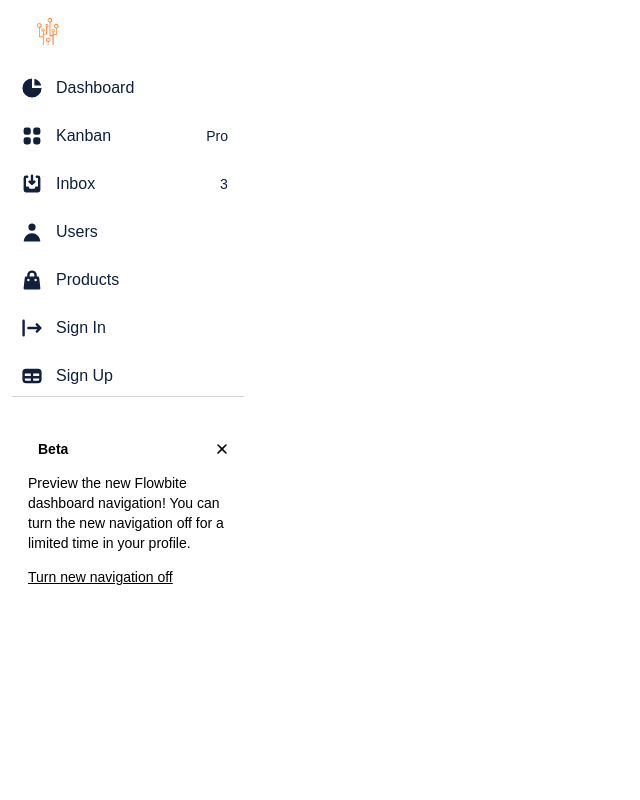
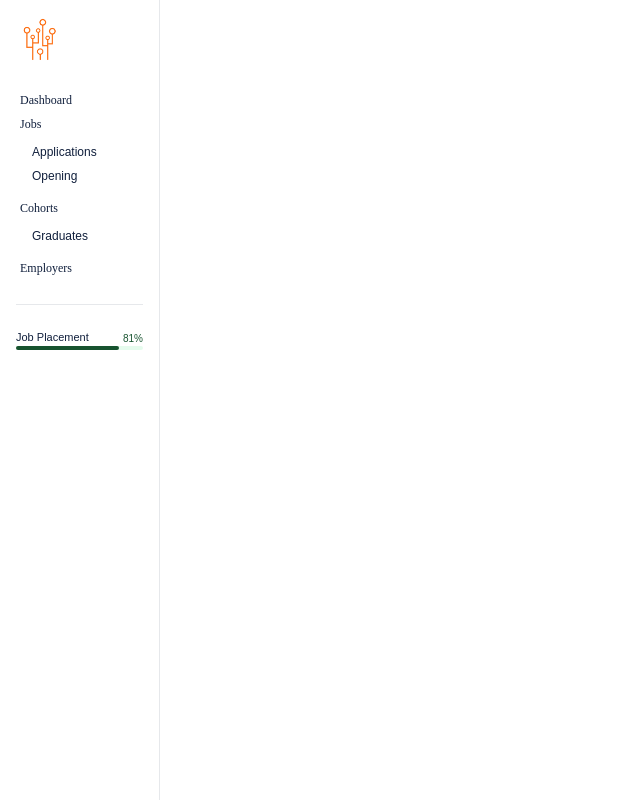
Before and after one commit to YomZsamora/job-board-frontend, a React (Create React App) app: page /outcomes/dashboard in a window 1280 px wide. Shown: the whole page, without its empty margins (0-640 px from the left). Built offline with nearby package versions, Linux system fonts and the light colour scheme; sample sign-in values are in the browser's storage.

Commit message:
Changing Sidebar Location. Create SideBar component.

```diff
--- a/src/components/outcomes/Outcomes.js
+++ b/src/components/outcomes/Outcomes.js
@@ -4,6 +4,7 @@
 import Navbar from '../navbar/Navbar';
 import BulkUploadModal from '../UIElements/modals/BulkUploadModal';
 import { Outlet } from "react-router-dom";
+import { FontAwesomeIcon } from '@fortawesome/react-fontawesome';
 
 function Outcomes({user, logout}) {
     const [show, setShow] = useState(false);
@@ -14,75 +15,76 @@
             <Helmet>
                 <title>Outcomes | Moringa Job-Board </title>
             </Helmet>
+
+
             {/* <Navbar user={user} logout={logout} showBulkUpload={showBulkUpload} /> */}
 
 
-            <aside class="w-64" aria-label="Sidebar">
-                <div class="overflow-y-auto py-4 px-3 bg-gray-50 rounded dark:bg-gray-800">
-                    <a href="" class="flex items-center pl-2.5 mb-5">
-                        <img className="w-8 h-8 mx-1.5 sm:mx-2.5" src="/images/logo.png" alt="logo" />
+            <aside class="w-40" aria-label="Sidebar">
+                <div class="overflow-y-auto py-4 px-4 border-r border-primary/10 h-screen">
+                    <a href="/outcomes/dashboard" class="flex items-center">
+                        <img src="/images/logo.png" class="w-12 mr-3" alt="Moringa Logo" />
                     </a>
-                    <ul class="space-y-2 border-b border-primary/20">
+                    <ul class="border-b border-primary/10 py-6">
                         <li>
-                            <a href="#" class="flex items-center p-2 text-base font-normal text-primary rounded-lg  hover:bg-gray-100 dark:hover:bg-gray-700">
-                            <svg class="w-6 h-6 text-gray-500 transition duration-75 dark:text-gray-400 group-hover:text-primary dark:group-hover:text-white" fill="currentColor" viewBox="0 0 20 20" xmlns="http://www.w3.org/2000/svg"><path d="M2 10a8 8 0 018-8v8h8a8 8 0 11-16 0z"></path><path d="M12 2.252A8.014 8.014 0 0117.748 8H12V2.252z"></path></svg>
-                            <span class="ml-3">Dashboard</span>
+                            <a href="/outcomes/dashboard" class="flex items-center p-1 text-xs text-nunito-semiBold text-primary">
+                                <span>Dashboard</span>
                             </a>
                         </li>
                         <li>
-                            <a href="#" class="flex items-center p-2 text-base font-normal text-primary rounded-lg  hover:bg-gray-100 dark:hover:bg-gray-700">
-                            <svg class="flex-shrink-0 w-6 h-6 text-gray-500 transition duration-75 dark:text-gray-400 group-hover:text-primary dark:group-hover:text-white" fill="currentColor" viewBox="0 0 20 20" xmlns="http://www.w3.org/2000/svg"><path d="M5 3a2 2 0 00-2 2v2a2 2 0 002 2h2a2 2 0 002-2V5a2 2 0 00-2-2H5zM5 11a2 2 0 00-2 2v2a2 2 0 002 2h2a2 2 0 002-2v-2a2 2 0 00-2-2H5zM11 5a2 2 0 012-2h2a2 2 0 012 2v2a2 2 0 01-2 2h-2a2 2 0 01-2-2V5zM11 13a2 2 0 012-2h2a2 2 0 012 2v2a2 2 0 01-2 2h-2a2 2 0 01-2-2v-2z"></path></svg>
-                            <span class="flex-1 ml-3 whitespace-nowrap">Kanban</span>
-                            <span class="inline-flex justify-center items-center px-2 ml-3 text-sm font-medium text-gray-800 bg-gray-200 rounded-full dark:bg-gray-700 dark:text-gray-300">Pro</span>
-                            </a>
+                            <button type="button" class="flex items-center p-1 w-full text-xs text-nunito-semiBold text-primary" aria-controls="dropdown-example" data-collapse-toggle="dropdown-example">
+                                <span class="flex-1 text-left whitespace-nowrap" sidebar-toggle-item>Jobs</span>
+                            </button>
+                            <ul id="dropdown-example" class="pt-1 pb-2">
+                                <li>
+                                    <a href="#" class="flex items-center p-1 pl-4 w-full text-xs text-nunito-regular text-primary">Applications</a>
+                                </li>
+                                <li>
+                                    <a href="#" class="flex items-center p-1 pl-4 w-full text-xs text-nunito-regular text-primary">Opening</a>
+                                </li>
+                            </ul>
                         </li>
                         <li>
-                            <a href="#" class="flex items-center p-2 text-base font-normal text-primary rounded-lg  hover:bg-gray-100 dark:hover:bg-gray-700">
-                            <svg class="flex-shrink-0 w-6 h-6 text-gray-500 transition duration-75 dark:text-gray-400 group-hover:text-primary dark:group-hover:text-white" fill="currentColor" viewBox="0 0 20 20" xmlns="http://www.w3.org/2000/svg"><path d="M8.707 7.293a1 1 0 00-1.414 1.414l2 2a1 1 0 001.414 0l2-2a1 1 0 00-1.414-1.414L11 7.586V3a1 1 0 10-2 0v4.586l-.293-.293z"></path><path d="M3 5a2 2 0 012-2h1a1 1 0 010 2H5v7h2l1 2h4l1-2h2V5h-1a1 1 0 110-2h1a2 2 0 012 2v10a2 2 0 01-2 2H5a2 2 0 01-2-2V5z"></path></svg>
-                            <span class="flex-1 ml-3 whitespace-nowrap">Inbox</span>
-                            <span class="inline-flex justify-center items-center p-3 ml-3 w-3 h-3 text-sm font-medium text-blue-600 bg-blue-200 rounded-full dark:bg-blue-900 dark:text-blue-200">3</span>
-                            </a>
+                            <button type="button" class="flex items-center p-1 w-full text-xs text-nunito-semiBold text-primary" aria-controls="dropdown-example" data-collapse-toggle="dropdown-example">
+                                <span class="flex-1 text-left whitespace-nowrap" sidebar-toggle-item>Cohorts</span>
+                            </button>
+                            <ul id="dropdown-example" class="pt-1 pb-2">
+                                <li>
+                                    <a href="#" class="flex items-center p-1 pl-4 w-full text-xs text-nunito-regular text-primary">Graduates</a>
+                                </li>
+                            </ul>
                         </li>
+
                         <li>
-                            <a href="#" class="flex items-center p-2 text-base font-normal text-primary rounded-lg  hover:bg-gray-100 dark:hover:bg-gray-700">
-                            <svg class="flex-shrink-0 w-6 h-6 text-gray-500 transition duration-75 dark:text-gray-400 group-hover:text-primary dark:group-hover:text-white" fill="currentColor" viewBox="0 0 20 20" xmlns="http://www.w3.org/2000/svg"><path fill-rule="evenodd" d="M10 9a3 3 0 100-6 3 3 0 000 6zm-7 9a7 7 0 1114 0H3z" clip-rule="evenodd"></path></svg>
-                            <span class="flex-1 ml-3 whitespace-nowrap">Users</span>
-                            </a>
-                        </li>
-                        <li>
-                            <a href="#" class="flex items-center p-2 text-base font-normal text-primary rounded-lg  hover:bg-gray-100 dark:hover:bg-gray-700">
-                            <svg class="flex-shrink-0 w-6 h-6 text-gray-500 transition duration-75 dark:text-gray-400 group-hover:text-primary dark:group-hover:text-white" fill="currentColor" viewBox="0 0 20 20" xmlns="http://www.w3.org/2000/svg"><path fill-rule="evenodd" d="M10 2a4 4 0 00-4 4v1H5a1 1 0 00-.994.89l-1 9A1 1 0 004 18h12a1 1 0 00.994-1.11l-1-9A1 1 0 0015 7h-1V6a4 4 0 00-4-4zm2 5V6a2 2 0 10-4 0v1h4zm-6 3a1 1 0 112 0 1 1 0 01-2 0zm7-1a1 1 0 100 2 1 1 0 000-2z" clip-rule="evenodd"></path></svg>
-                            <span class="flex-1 ml-3 whitespace-nowrap">Products</span>
-                            </a>
-                        </li>
-                        <li>
-                            <a href="#" class="flex items-center p-2 text-base font-normal text-primary rounded-lg  hover:bg-gray-100 dark:hover:bg-gray-700">
-                            <svg class="flex-shrink-0 w-6 h-6 text-gray-500 transition duration-75 dark:text-gray-400 group-hover:text-primary dark:group-hover:text-white" fill="currentColor" viewBox="0 0 20 20" xmlns="http://www.w3.org/2000/svg"><path fill-rule="evenodd" d="M3 3a1 1 0 00-1 1v12a1 1 0 102 0V4a1 1 0 00-1-1zm10.293 9.293a1 1 0 001.414 1.414l3-3a1 1 0 000-1.414l-3-3a1 1 0 10-1.414 1.414L14.586 9H7a1 1 0 100 2h7.586l-1.293 1.293z" clip-rule="evenodd"></path></svg>
-                            <span class="flex-1 ml-3 whitespace-nowrap">Sign In</span>
-                            </a>
-                        </li>
-                        <li>
-                            <a href="#" class="flex items-center p-2 text-base font-normal text-primary rounded-lg  hover:bg-gray-100 dark:hover:bg-gray-700">
-                            <svg class="flex-shrink-0 w-6 h-6 text-gray-500 transition duration-75 dark:text-gray-400 group-hover:text-primary dark:group-hover:text-white" fill="currentColor" viewBox="0 0 20 20" xmlns="http://www.w3.org/2000/svg"><path fill-rule="evenodd" d="M5 4a3 3 0 00-3 3v6a3 3 0 003 3h10a3 3 0 003-3V7a3 3 0 00-3-3H5zm-1 9v-1h5v2H5a1 1 0 01-1-1zm7 1h4a1 1 0 001-1v-1h-5v2zm0-4h5V8h-5v2zM9 8H4v2h5V8z" clip-rule="evenodd"></path></svg>
-                            <span class="flex-1 ml-3 whitespace-nowrap">Sign Up</span>
+                            <a href="/outcomes/cohortts" class="flex items-center p-1 text-xs text-nunito-semiBold text-primary">
+                            <span class="flex-1 whitespace-nowrap">Employers</span>
                             </a>
                         </li>
                     </ul>
-                    <div id="dropdown-cta" class="p-4 mt-6 bg-blue-50 rounded-lg dark:bg-blue-900 " role="alert">
+                    {/* <div id="dropdown-cta" class="mt-6 rounded-lg" role="alert">
                         <div class="flex items-center mb-3">
-                            <span class="bg-orange-100 text-orange-800 text-sm font-semibold mr-2 px-2.5 py-0.5 rounded dark:bg-orange-200 dark:text-orange-900">Beta</span>
+                            <span class="bg-orange-100 text-orange-800 text-xs font-semibold mr-2 px-2.5 py-0.5 rounded dark:bg-orange-200 dark:text-orange-900">Beta</span>
                             <button type="button" class="ml-auto -mx-1.5 -my-1.5 bg-blue-50 text-blue-900 rounded-lg focus:ring-2 focus:ring-blue-400 p-1 hover:bg-blue-200 inline-flex h-6 w-6 dark:bg-blue-900 dark:text-blue-400 dark:hover:bg-blue-800" data-collapse-toggle="dropdown-cta" aria-label="Close">
                                 <span class="sr-only">Close</span>
                                 <svg class="w-4 h-4" fill="currentColor" viewBox="0 0 20 20" xmlns="http://www.w3.org/2000/svg"><path fill-rule="evenodd" d="M4.293 4.293a1 1 0 011.414 0L10 8.586l4.293-4.293a1 1 0 111.414 1.414L11.414 10l4.293 4.293a1 1 0 01-1.414 1.414L10 11.414l-4.293 4.293a1 1 0 01-1.414-1.414L8.586 10 4.293 5.707a1 1 0 010-1.414z" clip-rule="evenodd"></path></svg>
                             </button>
                         </div>
-                        <p class="mb-3 text-sm text-blue-900 dark:text-blue-400">
+                        <p class="mb-3 text-xs text-blue-900 dark:text-blue-400">
                             Preview the new Flowbite dashboard navigation! You can turn the new navigation off for a limited time in your profile.
                         </p>
-                        <a class="text-sm text-blue-900 underline hover:text-blue-800 dark:text-blue-400 dark:hover:text-blue-300" href="#">Turn new navigation off</a>
+                        <a class="text-xs text-blue-900 underline hover:text-blue-800 dark:text-blue-400 dark:hover:text-blue-300" href="#">Turn new navigation off</a>
+                    </div> */}
+                    <div className="flex justify-between items-end mt-6">
+                        <span className="text-primary text-[11px]">Job Placement </span>
+                        <span className="text-alert-success-dark  text-[10px]">81%</span>
+                    </div>
+                    <div className="w-full bg-alert-success-light/40 rounded-full h-1">
+                        <div className="bg-alert-success-dark h-1 rounded-full" style={{width: 81 + '%'}}></div>
                     </div>
                 </div>
              </aside>
+
+
 
             {/* Outcomes Main Components */}
             {/* <Outlet /> */}
```
Also changed, not shown: public/images/logo_landscape.png (added).
